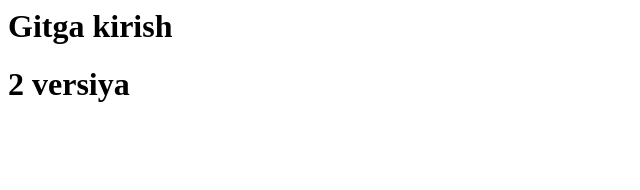
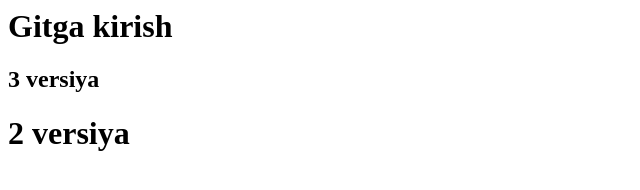
Before and after one commit to Asadbek2401/birinchiproject, a plain HTML site: page index.html in a window 1280 px wide. Shown: the whole page, without its empty margins (0-640 px from the left). Drawn offline with Linux system fonts and the light colour scheme.

Commit message:
3 versiya

```diff
--- a/index.html
+++ b/index.html
@@ -7,7 +7,7 @@
 </head>
 <body>
     <h1>Gitga kirish</h1>
-
+    <h2>3 versiya</h2>
     <h1>2 versiya</h1>
 </body>
 </html>
```
